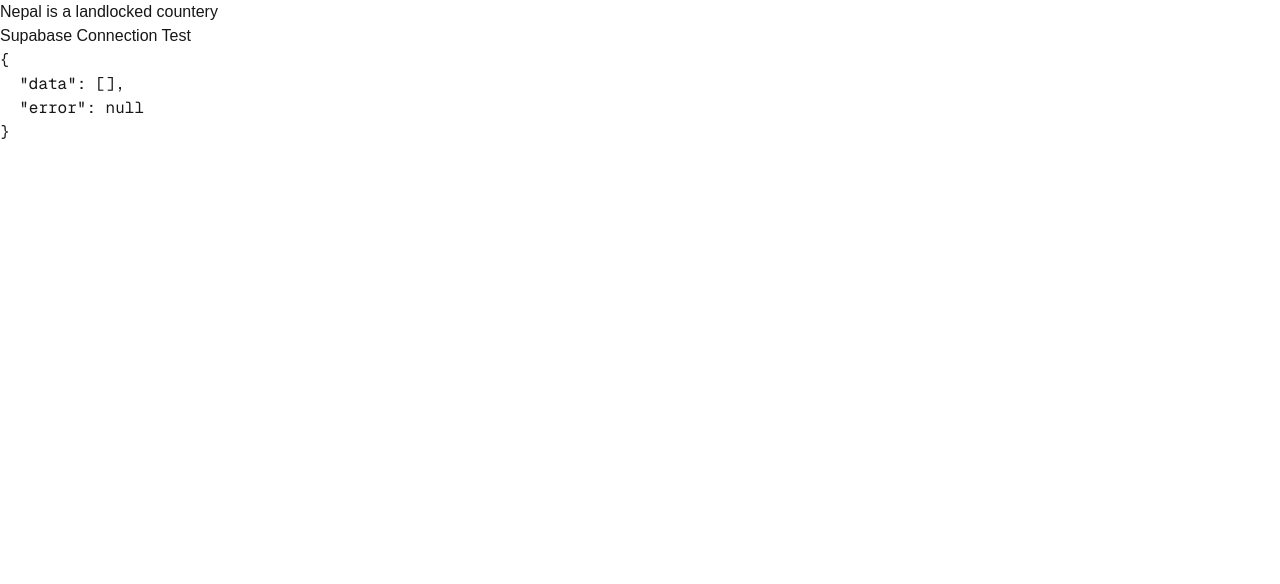
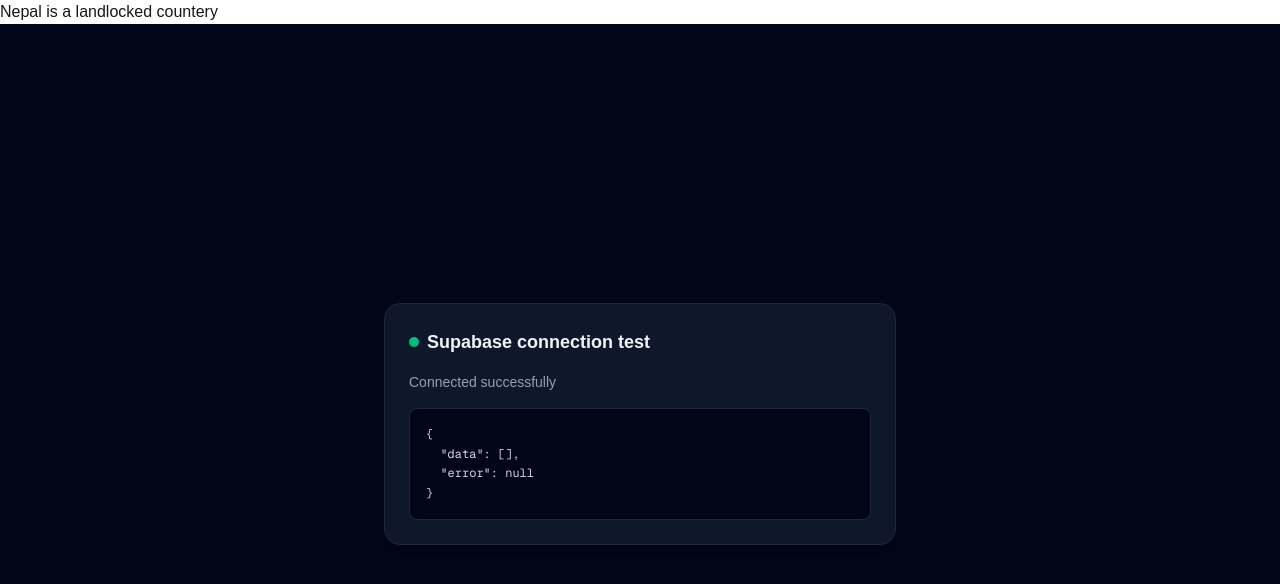
Before and after one commit to Gaurab654/imposter-game-portfolioproject-, a Next.js app: page /test in a window 1280 px wide. Shown: the top 584 px of the page. Built offline with nearby package versions, Linux system fonts and the light colour scheme; no server answers; the database is empty.

Commit message:
connection build

```diff
--- a/app/page.tsx
+++ b/app/page.tsx
@@ -2,6 +2,7 @@
 
 import { useEffect, useRef, useState } from "react";
 import Image from "next/image";
+import Link from "next/link";
 import { Wifi, Plus, ArrowRight, Info } from "lucide-react";
 
 export default function Page() {
@@ -20,6 +21,7 @@
 
 function ImposterHome({ onCreateRoom, onJoinRoom }: ImposterHomeProps) {
   return (
+
     <div className="min-h-screen w-full bg-[#FAF9F6] flex items-start justify-center px-4 py-8">
       <div className="w-full max-w-sm">
         {/* Top bar: profile avatar with game-info popover */}
@@ -121,6 +123,13 @@
           className="h-14 w-14 object-cover"
         />
       </button>
+      <button className="bg-black text-white p-2 rounded-lg">
+     <Link
+    href="/test"
+  >
+    Go to Test database connection
+     </Link>
+   </button>
 
       {open && (
         <div className="absolute left-0 top-[calc(100%+12px)] z-10 w-64 rounded-2xl border border-gray-100 bg-white p-4 shadow-lg">
@@ -135,6 +144,8 @@
           </p>
         </div>
       )}
+
     </div>
+
   );
 }
--- a/app/test/page.tsx
+++ b/app/test/page.tsx
@@ -9,9 +9,27 @@
   console.log("Error:", error);
 
   return (
-    <main>
-      <h1>Supabase Connection Test</h1>
-      <pre>{JSON.stringify({ data, error }, null, 2)}</pre>
-    </main>
+    <main className="min-h-screen flex items-center justify-center bg-slate-950 p-6">
+  <div className="w-full max-w-lg rounded-2xl border border-slate-800 bg-slate-900 p-6 shadow-xl">
+    <div className="flex items-center gap-2 mb-4">
+      <span
+        className={`w-2.5 h-2.5 rounded-full ${
+          error ? "bg-red-500" : "bg-emerald-500"
+        }`}
+      />
+      <h1 className="text-lg font-semibold text-slate-100">
+        Supabase connection test
+      </h1>
+    </div>
+
+    <p className="text-sm text-slate-400 mb-4">
+      {error ? "Connection failed" : data ? "Connected successfully" : "Checking connection…"}
+    </p>
+
+    <pre className="text-xs leading-relaxed text-slate-300 bg-slate-950 border border-slate-800 rounded-lg p-4 overflow-x-auto">
+      {JSON.stringify({ data, error }, null, 2)}
+    </pre>
+  </div>
+</main>
   );
 }
```
